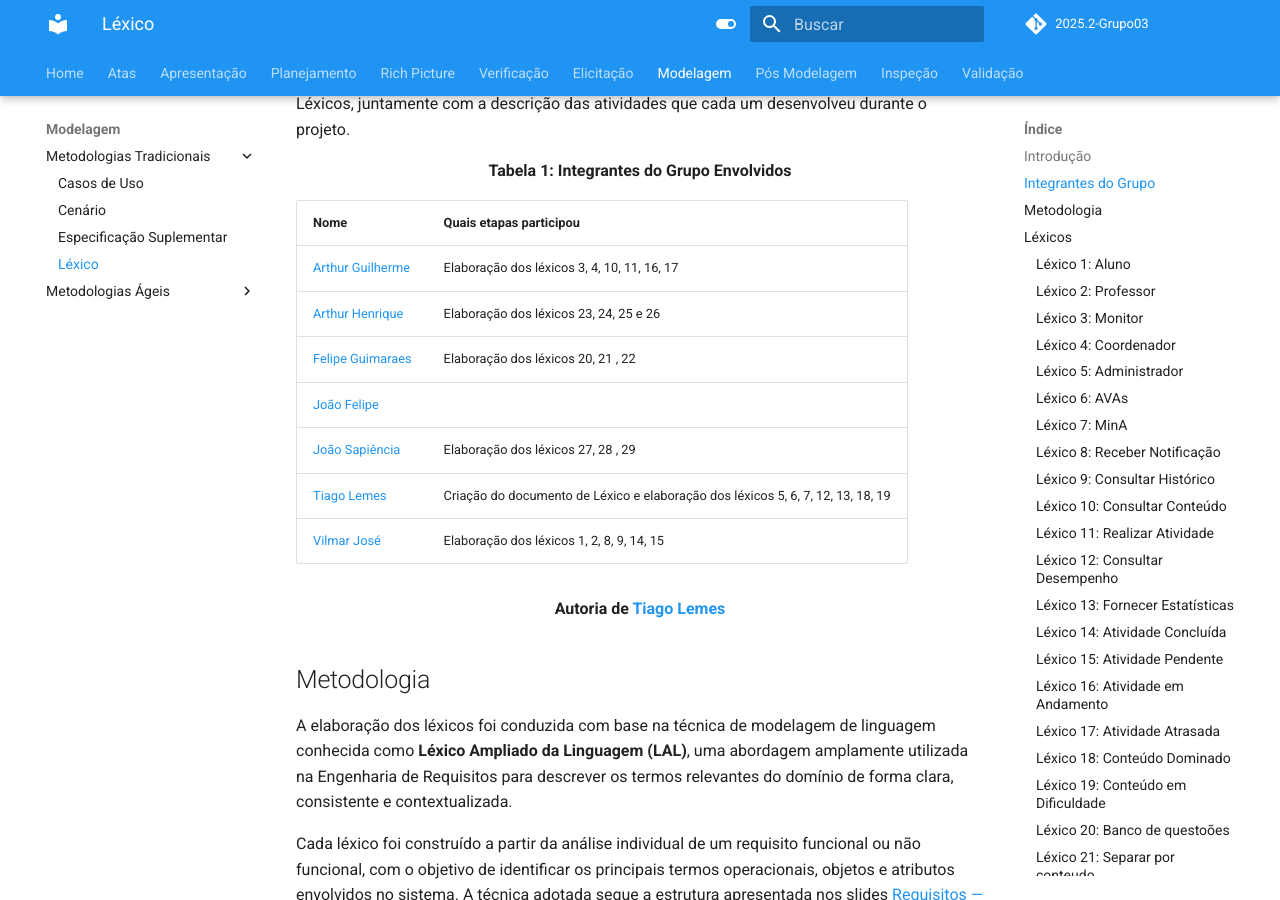
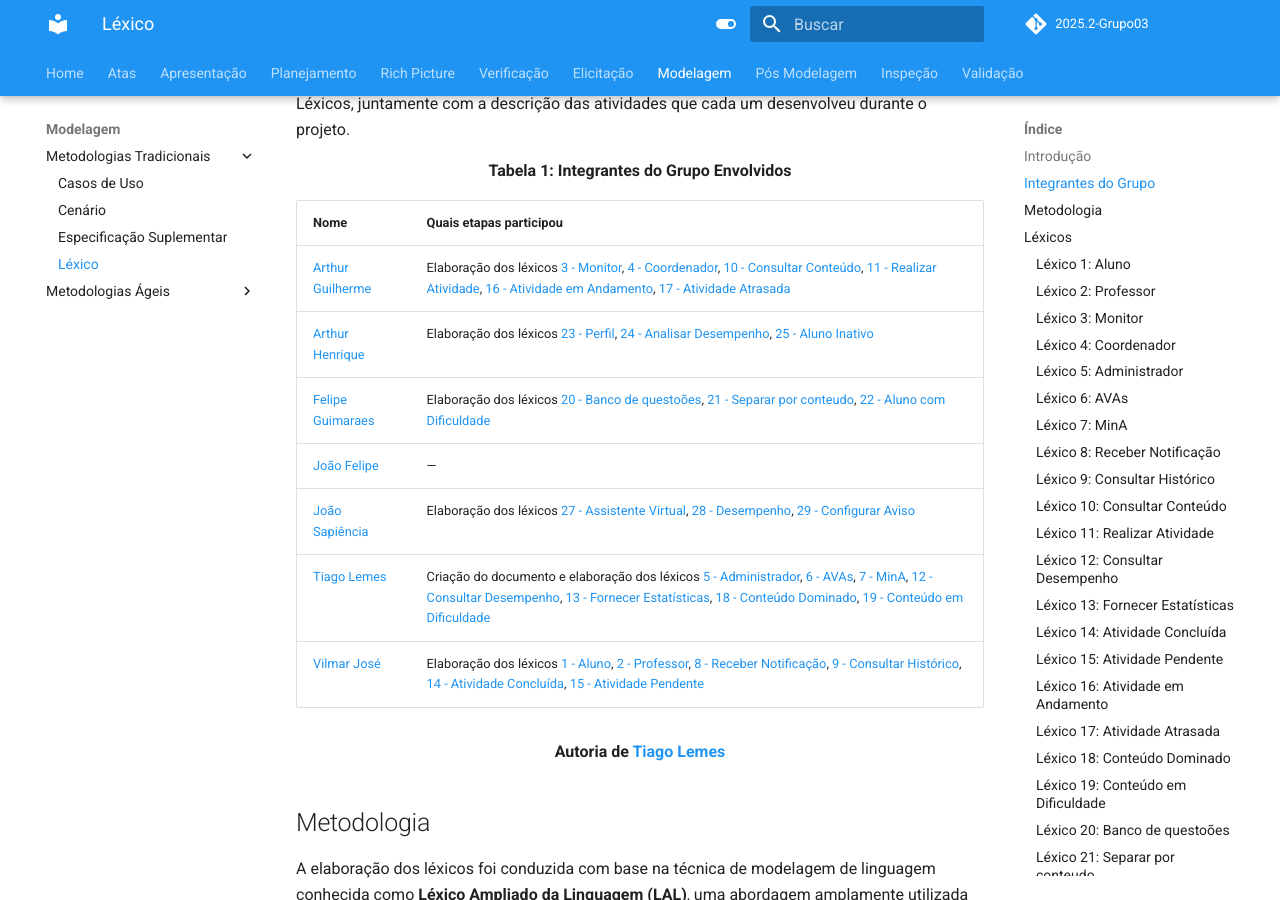
Before and after one commit to Requisitos-de-Software/2025.2-Grupo03, an MkDocs documentation site: the page built from docs/Modelagem/lexico.md, in a window 1280 px wide and 900 px high, scrolled down 525 px. Built offline with MkDocs 1.6.1 and Material for MkDocs 9.7.7, drawn with Linux system fonts in a browser that asks for light colours; comment, search, counter and statistics services are not loaded.

Commit message:
Update lexico.md

```diff
--- a/docs/Modelagem/lexico.md
+++ b/docs/Modelagem/lexico.md
@@ -12,13 +12,13 @@ A Tabela 1 apresenta todos os integrantes da equipe que participaram da constru
 
 | Nome | Quais etapas participou |
 |---------------------------|---------------------------------------|
-| [Arthur Guilherme](https://github.com/ArthurGuilher62) | Elaboração dos léxicos 3, 4, 10, 11, 16, 17 |
-| [Arthur Henrique](https://github.com/arthurhvieira1) | Elaboração dos léxicos 23, 24, 25 e 26 |
-| [Felipe Guimaraes](https://github.com/felipegf1) |   Elaboração dos léxicos 20, 21 , 22 |
-| [João Felipe](https://github.com/MrBolt2005) |                                       |
-| [João Sapiência](https://github.com/JoaoSapiencia) |  Elaboração dos léxicos 27, 28 , 29                                     |
-| [Tiago Lemes](https://github.com/TiagoTeixeira-2005) | Criação do documento de Léxico e elaboração dos léxicos 5, 6, 7, 12, 13, 18, 19 |
-| [Vilmar José](https://github.com/VilmarFagundes) | Elaboração dos léxicos 1, 2, 8, 9, 14, 15 |
+| [Arthur Guilherme](https://github.com/ArthurGuilher62) | Elaboração dos léxicos [3 - Monitor](#léxico-3-monitor), [4 - Coordenador](#léxico-4-coordenador), [10 - Consultar Conteúdo](#léxico-10-consultar-conteúdo), [11 - Realizar Atividade](#léxico-11-realizar-atividade), [16 - Atividade em Andamento](#léxico-16-atividade-em-andamento), [17 - Atividade Atrasada](#léxico-17-atividade-atrasada) |
+| [Arthur Henrique](https://github.com/arthurhvieira1) | Elaboração dos léxicos [23 - Perfil](#léxico-23-perfil), [24 - Analisar Desempenho](#léxico-24-analisar-desempenho), [25 - Aluno Inativo](#léxico-25-aluno-inativo) |
+| [Felipe Guimaraes](https://github.com/felipegf1) | Elaboração dos léxicos [20 - Banco de questoões](#léxico-20-banco-de-questoões), [21 - Separar por conteudo](#léxico-21-separar-por-conteudo), [22 - Aluno com Dificuldade](#léxico-22-aluno-com-dificuldade) |
+| [João Felipe](https://github.com/MrBolt2005) | — |
+| [João Sapiência](https://github.com/JoaoSapiencia) | Elaboração dos léxicos [27 - Assistente Virtual](#léxico-27-assistente-virtual), [28 - Desempenho](#léxico-28-desempenho), [29 - Configurar Aviso](#léxico-29-configurar-aviso) |
+| [Tiago Lemes](https://github.com/TiagoTeixeira-2005) | Criação do documento e elaboração dos léxicos [5 - Administrador](#léxico-5-administrador), [6 - AVAs](#léxico-6-avas), [7 - MinA](#léxico-7-mina), [12 - Consultar Desempenho](#léxico-12-consultar-desempenho), [13 - Fornecer Estatísticas](#léxico-13-fornecer-estatísticas), [18 - Conteúdo Dominado](#léxico-18-conteúdo-dominado), [19 - Conteúdo em Dificuldade](#léxico-19-conteúdo-em-dificuldade) |
+| [Vilmar José](https://github.com/VilmarFagundes) | Elaboração dos léxicos [1 - Aluno](#léxico-1-aluno), [2 - Professor](#léxico-2-professor), [8 - Receber Notificação](#léxico-8-receber-notificação), [9 - Consultar Histórico](#léxico-9-consultar-histórico), [14 - Atividade Concluída](#léxico-14-atividade-concluída), [15 - Atividade Pendente](#léxico-15-atividade-pendente) |
 
 <div align="center"><strong>Autoria de <a href="https://github.com/TiagoTeixeira-2005">Tiago Lemes</a></strong></div>
 
```
